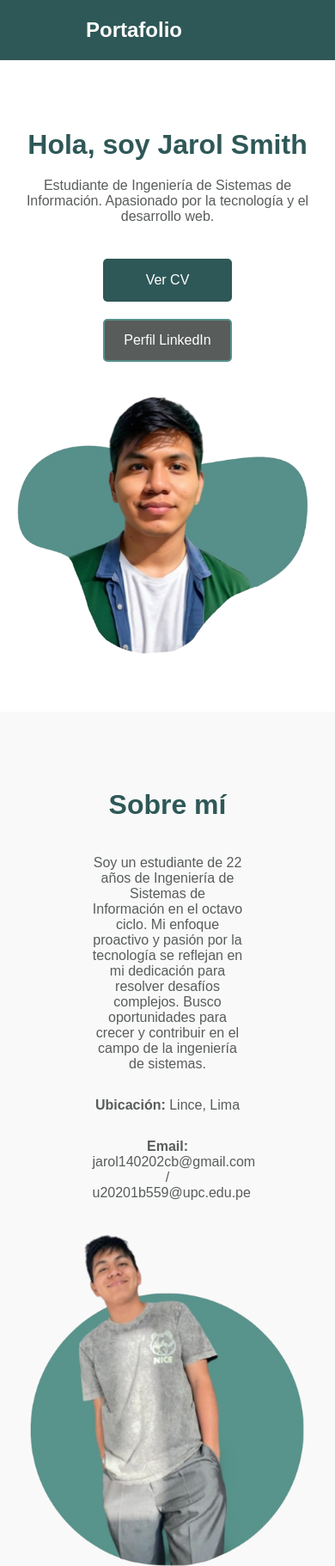
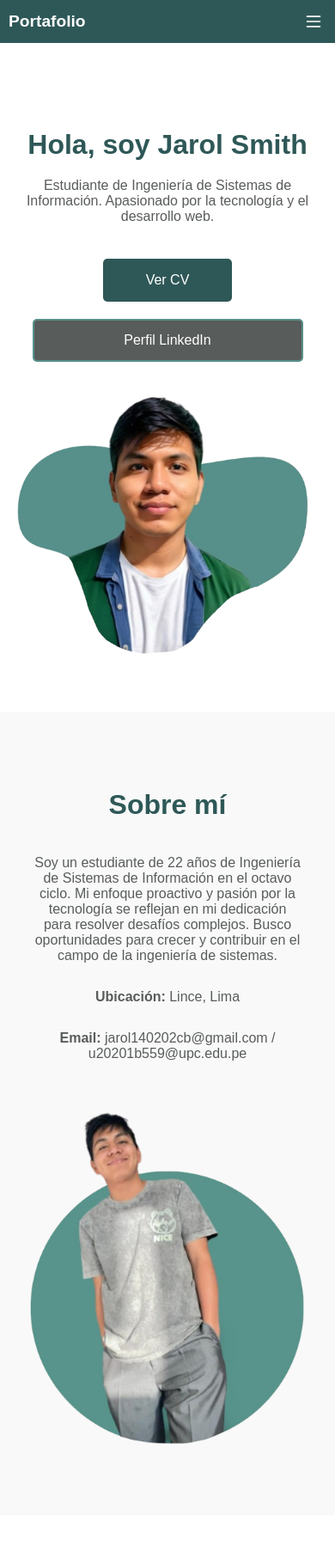
Before and after one commit to Jarol20cb/Portafolio, a plain HTML site: page index.html in a window 390 px wide. Shown: the top 1822 px of the page at 86% size. Drawn offline with nearby package versions, Linux system fonts and the light colour scheme.

Commit message:
se corrigieron algunas cosas

```diff
--- a/index.html
+++ b/index.html
@@ -23,9 +23,12 @@
             <a href="https://api.whatsapp.com/send?phone=925566082" class="hire-me" target="_blank">Contáctame</a>
         </nav>
         <div class="menu-toggle">
-            <div class="menu-icon"></div>
+            <svg class="menu-icon" xmlns="http://www.w3.org/2000/svg" viewBox="0 0 24 24" width="24" height="24">
+                <path fill="#ffffff" d="M3 6h18c0.552 0 1-0.448 1-1s-0.448-1-1-1H3c-0.552 0-1 0.448-1 1s0.448 1 1 1zm0 7h18c0.552 0 1-0.448 1-1s-0.448-1-1-1H3c-0.552 0-1 0.448-1 1s0.448 1 1 1zm0 7h18c0.552 0 1-0.448 1-1s-0.448-1-1-1H3c-0.552 0-1 0.448-1 1s0.448 1 1 1z"/>
+            </svg>
         </div>
     </header>
+
     <main>
         <section class="intro section" id="home" data-aos="fade-up">
             <div class="content">
--- a/styles.css
+++ b/styles.css
@@ -64,7 +64,6 @@ nav ul li a:hover, .hire-me:hover {
 /* Menu Toggle */
 .menu-toggle {
     display: none;
-    flex-direction: column;
     justify-content: center;
     align-items: center;
     cursor: pointer;
@@ -72,24 +71,14 @@ nav ul li a:hover, .hire-me:hover {
     height: 30px;
 }
 
-.menu-toggle span {
-    width: 100%;
-    height: 3px;
-    background-color: #000000; /* Cambiar a negro */
-    margin: 5px 0;
-    transition: all 0.4s;
+.menu-icon {
+    width: 24px;
+    height: 24px;
+    fill: #ffffff;
 }
 
-.menu-toggle.active span:nth-child(1) {
-    transform: rotate(45deg) translate(5px, 5px);
-}
-
-.menu-toggle.active span:nth-child(2) {
-    opacity: 0;
-}
-
-.menu-toggle.active span:nth-child(3) {
-    transform: rotate(-45deg) translate(5px, -5px);
+.menu-toggle.active .menu-icon {
+    transform: rotate(90deg);
 }
 
 /* Intro y otras secciones */
@@ -166,18 +155,30 @@ p {
 .about {
     padding: 50px 100px;
     background-color: #f9f9f9;
+    width: 100%;
 }
 
 .about-content {
     display: flex;
     justify-content: space-between;
     align-items: center;
+    flex-wrap: wrap;
+    text-align: center;
 }
 
 .about-text {
     max-width: 50%;
     font-size: 1.2rem;
     color: #585C5B;
+    margin-bottom: 20px;
+    text-align: left;
+    order: 2; /* Cambiar el orden del texto */
+}
+
+.about-image {
+    max-width: 50%;
+    margin-bottom: 20px;
+    order: 1; /* Cambiar el orden de la imagen */
 }
 
 .about-image img {
@@ -370,7 +371,7 @@ p {
 }
 
 .contact-text {
-    font-size: 1.4rem;
+    font-size: 1.2rem;
     color: #585C5B;
 }
 
@@ -414,7 +415,21 @@ html {
 }
 
 /* Responsive Design */
+@media (max-width: 1200px) {
+    header {
+        padding: 20px 50px;
+    }
+
+    nav ul li {
+        margin: 0 10px;
+    }
+}
+
 @media (max-width: 768px) {
+    header {
+        padding: 20px;
+    }
+
     .menu-toggle {
         display: flex;
     }
@@ -433,14 +448,26 @@ html {
         flex-direction: column;
         align-items: center;
         width: 100%;
+        margin: 0;
+        padding: 0;
     }
 
     nav ul li {
         margin: 10px 0;
+        width: 100%;
+        text-align: center;
     }
 
     nav ul li a {
+        display: block;
+        width: 100%;
+        padding: 15px 0;
         font-size: 1.2rem;
+        border-top: 1px solid #3f7d7b;
+    }
+
+    nav ul li a:hover {
+        background-color: #3f7d7b;
     }
 
     nav.active {
@@ -449,6 +476,13 @@ html {
 
     .hire-me {
         margin: 10px 0;
+        width: 90%;
+        text-align: center;
+    }
+
+    .hire-me:hover {
+        background-color: #58908B;
+        color: #ffffff;
     }
 
     .intro {
@@ -468,6 +502,18 @@ html {
     .about-content {
         flex-direction: column;
         text-align: center;
+    }
+
+    .about-text {
+        max-width: 100%;
+        text-align: center;
+        padding: 0 20px;
+        order: 1; /* Cambiar el orden del texto */
+    }
+
+    .about-image {
+        max-width: 100%;
+        order: 2; /* Cambiar el orden de la imagen */
     }
 
     .buttons {
@@ -502,6 +548,29 @@ html {
 }
 
 @media (max-width: 480px) {
+    header {
+        padding: 10px;
+    }
+
+    .logo {
+        font-size: 1.2rem;
+    }
+
+    .menu-icon {
+        width: 20px;
+        height: 20px;
+    }
+
+    nav ul li a {
+        font-size: 1rem;
+        padding: 10px 0;
+    }
+
+    .hire-me {
+        padding: 10px 20px;
+        font-size: 1rem;
+    }
+
     .intro {
         padding: 150px 20px 50px 20px;
     }
```
